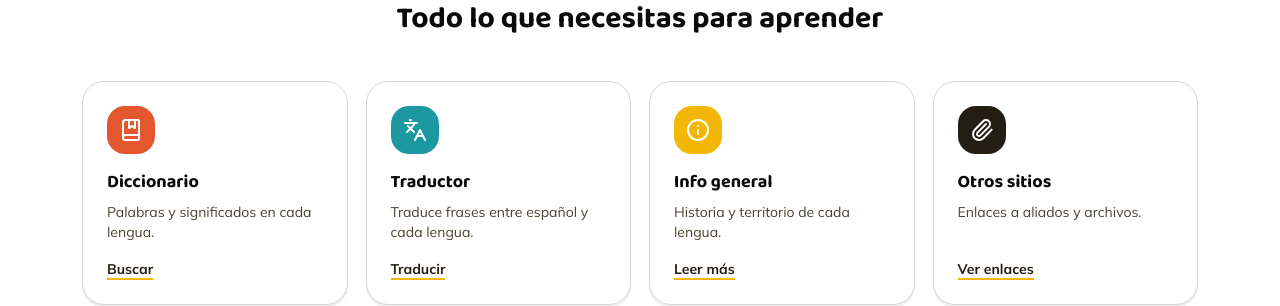
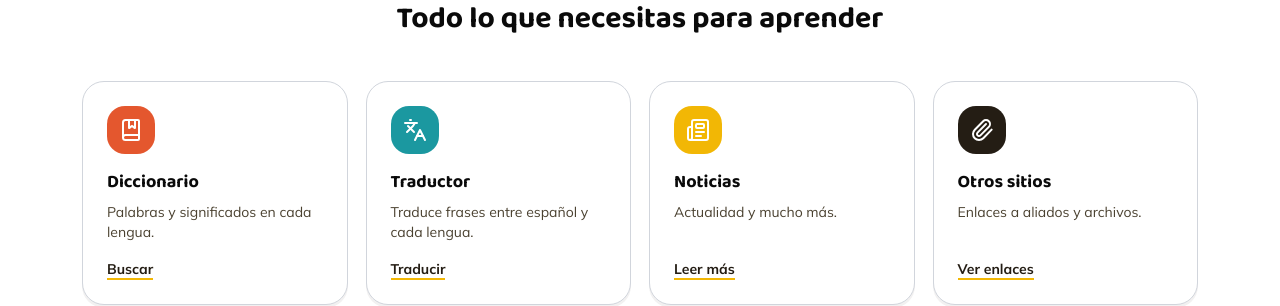
Before and after one commit to ouracademy/living-langs-peru, a Next.js app: page / in a window 1280 px wide. Shown: the part 1357-1663 px from the top of the page. Built offline with nearby package versions, Linux system fonts and the light colour scheme.

Commit message:
style: change info Icon and info general to news

```diff
--- a/src/components/resources.tsx
+++ b/src/components/resources.tsx
@@ -1,4 +1,4 @@
-import { BookMarked, Languages, Info, Paperclip } from "lucide-react";
+import { BookMarked, Languages, Newspaper, Paperclip } from "lucide-react";
 import Link from "next/link";
 
 const resources = [
@@ -19,10 +19,10 @@ const resources = [
     href: "#",
   },
   {
-    icon: Info,
+    icon: Newspaper,
     color: "bg-[#F2B705]",
-    title: "Info general",
-    text: "Historia y territorio de cada lengua.",
+    title: "Noticias",
+    text: "Actualidad y mucho más.",
     cta: "Leer más",
     href: "#",
   },
```
